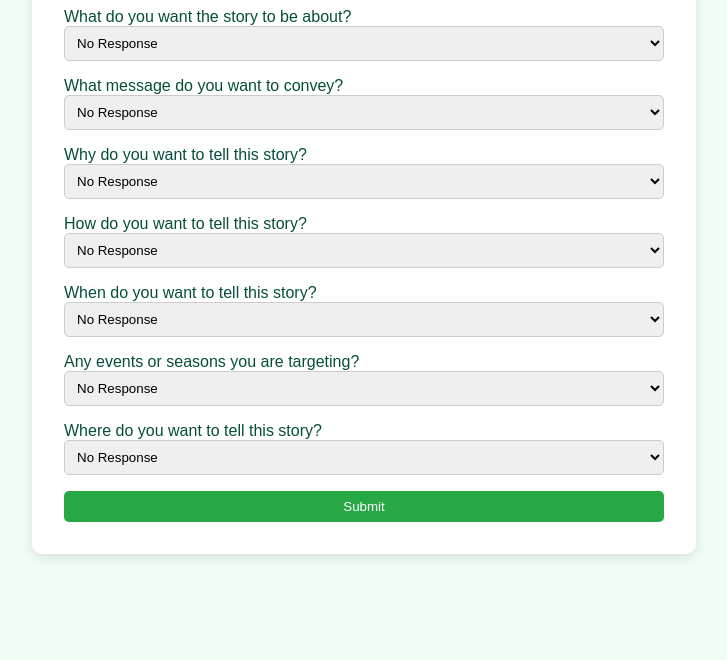
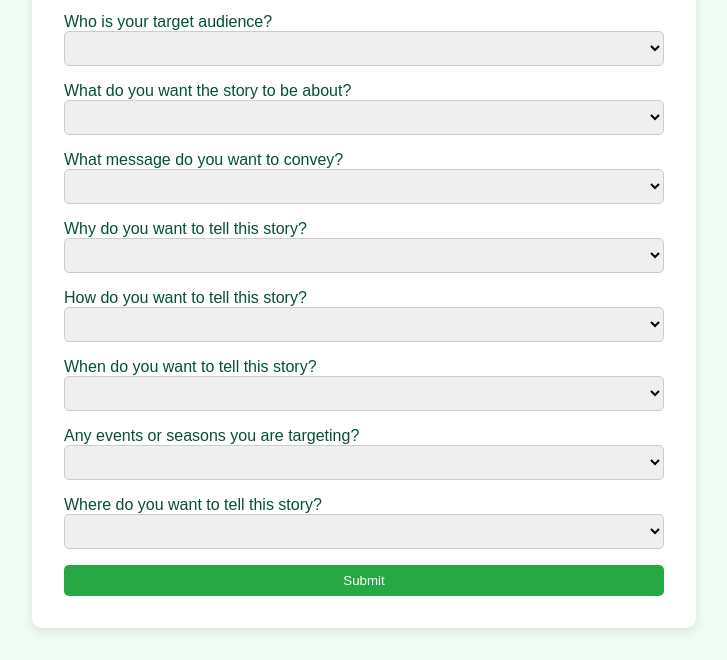
Before and after one commit to story-decision-tool/Decision-Making-Tool-Tori-Dey, a plain HTML site: page index.html in a window 1280 px wide. Shown: the part 691-1351 px from the top of the page, without its empty margins (276-1003 px from the left). Before the commit the page ends 1277 px from the top, so only its background shows below. Drawn offline with Linux system fonts and the light colour scheme.

Commit message:
Add files via upload

```diff
--- a/index.html
+++ b/index.html
@@ -4,15 +4,15 @@
 <head>
   <meta charset="UTF-8" />
   <meta name="viewport" content="width=device-width, initial-scale=1.0"/>
-  <title>eBASE Story Decision Tool</title>
+  <title>Decision Making Tool for Story</title>
   <link rel="stylesheet" href="style.css" />
   <script defer src="script.js"></script>
 </head>
 <body>
   <div class="container">
-  <img src="compass.png" alt="eBASE Compass" style="max-width: 100%; border-radius: 10px; margin-bottom: 1rem;" />
+    <img src="compass.png" alt="eBASE Compass" style="max-width: 100%; border-radius: 10px; margin-bottom: 1rem;" />
     <header>
-      <h1 data-i18n="title">eBASE Story Decision Tool</h1>
+      <h1 data-i18n="title">Decision Making Tool for Story</h1>
       <div class="lang-toggle">
         <button onclick="setLanguage('en')">English</button>
         <button onclick="setLanguage('fr')">Français</button>
@@ -21,100 +21,49 @@
 
     <form id="storyForm">
       <div class="form-group">
+        <label>Email address:</label>
+        <input type="email" name="email" required placeholder="Enter your email" />
+        <input type="hidden" name="_autoresponse" value="Thank you for submitting your story preferences! We will reach out to you shortly." />
+      </div>
+
+      <div class="form-group">
         <label data-i18n="question1">Who is your target audience?</label>
-        <select name="audience">
-          <option value="">No Response</option>
-          <option>Policymakers</option>
-          <option>Practitioners</option>
-          <option>People</option>
-          <option>Researchers</option>
-          <option>Donors/Funders/Deve agencies</option>
-        </select>
+        <select name="audience" data-i18n-select="audience"></select>
       </div>
 
       <div class="form-group">
         <label data-i18n="question2">What do you want the story to be about?</label>
-        <select name="topic">
-          <option value="">No Response</option>
-          <option>Process</option>
-          <option>Narrative</option>
-          <option>Impact</option>
-          <option>Creative</option>
-        </select>
+        <select name="topic" data-i18n-select="topic"></select>
       </div>
 
       <div class="form-group">
         <label data-i18n="question3">What message do you want to convey?</label>
-        <select name="message">
-          <option value="">No Response</option>
-          <option>Evidence is complex</option>
-          <option>Results for decisions</option>
-          <option>Impact lives</option>
-          <option>Policy evidence</option>
-          <option>Practice evidence</option>
-          <option>People evidence</option>
-        </select>
+        <select name="message" data-i18n-select="message"></select>
       </div>
 
       <div class="form-group">
         <label data-i18n="question4">Why do you want to tell this story?</label>
-        <select name="why">
-          <option value="">No Response</option>
-          <option>Improve knowledge</option>
-          <option>Change behavior</option>
-          <option>Stimulate investment</option>
-          <option>Community engagement</option>
-          <option>Change workplace culture</option>
-        </select>
+        <select name="why" data-i18n-select="why"></select>
       </div>
 
       <div class="form-group">
         <label data-i18n="question5">How do you want to tell this story?</label>
-        <select name="how">
-          <option value="">No Response</option>
-          <option>Online</option>
-          <option>Television</option>
-          <option>Radio</option>
-          <option>In-person</option>
-          <option>On stage</option>
-        </select>
+        <select name="how" data-i18n-select="how"></select>
       </div>
 
       <div class="form-group">
         <label data-i18n="question6">When do you want to tell this story?</label>
-        <select name="when">
-          <option value="">No Response</option>
-          <option>Today</option>
-          <option>Within a month</option>
-          <option>Within 6 months</option>
-          <option>Within 12 months</option>
-        </select>
+        <select name="when" data-i18n-select="when"></select>
       </div>
 
       <div class="form-group">
         <label data-i18n="question7">Any events or seasons you are targeting?</label>
-        <select name="season">
-          <option value="">No Response</option>
-          <option>Harvest season</option>
-          <option>Rainy season</option>
-          <option>Winter</option>
-          <option>Summer</option>
-          <option>After school exams</option>
-        </select>
+        <select name="season" data-i18n-select="season"></select>
       </div>
 
       <div class="form-group">
         <label data-i18n="question8">Where do you want to tell this story?</label>
-        <select name="where">
-          <option value="">No Response</option>
-          <option>City hall</option>
-          <option>Village Square</option>
-          <option>Market place</option>
-          <option>Parliament building</option>
-          <option>School</option>
-          <option>Church</option>
-          <option>Conference</option>
-        </select>
+        <select name="where" data-i18n-select="where"></select>
       </div>
 
       <button type="submit" data-i18n="submit">Submit</button>
```
